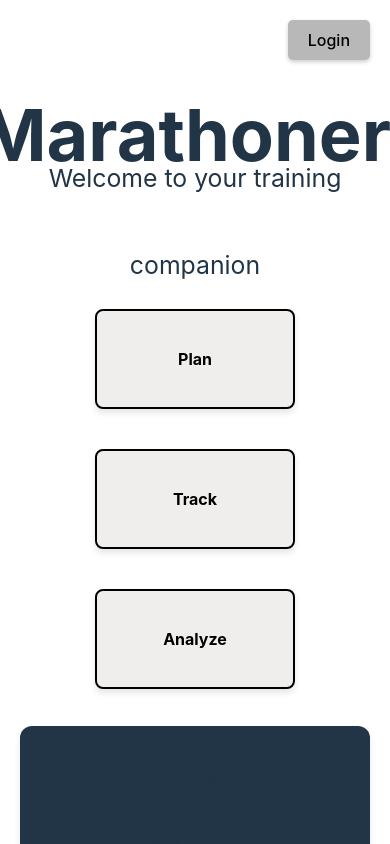
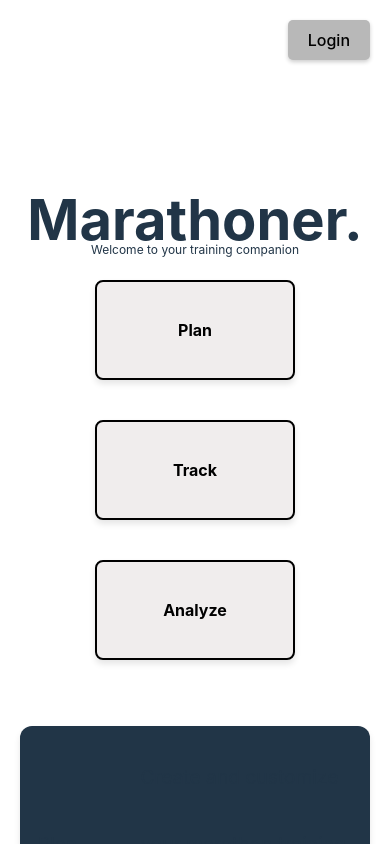
Before and after one commit to tulloch022/marathoner, a React (Vite) app: page / in a window 390 px wide. Shown: the top 844 px of the page. Built offline with nearby package versions, Linux system fonts and the light colour scheme.

Commit message:
improved styling for mobile

```diff
--- a/src/index.css
+++ b/src/index.css
@@ -258,6 +258,19 @@ h1, p {
       bottom: -42em;
       font-size: 1em;
     }
+    .title {
+      padding-top: 1em;
+      line-height: 0em;
+      font-size: 3.5rem; /* Initial large size for the title */
+      z-index: 2;
+    }
+
+    .subtitle {
+      font-size: .75em;
+      line-height: 5em ;
+      z-index: 2;
+    }
+
 }
 
 
```
